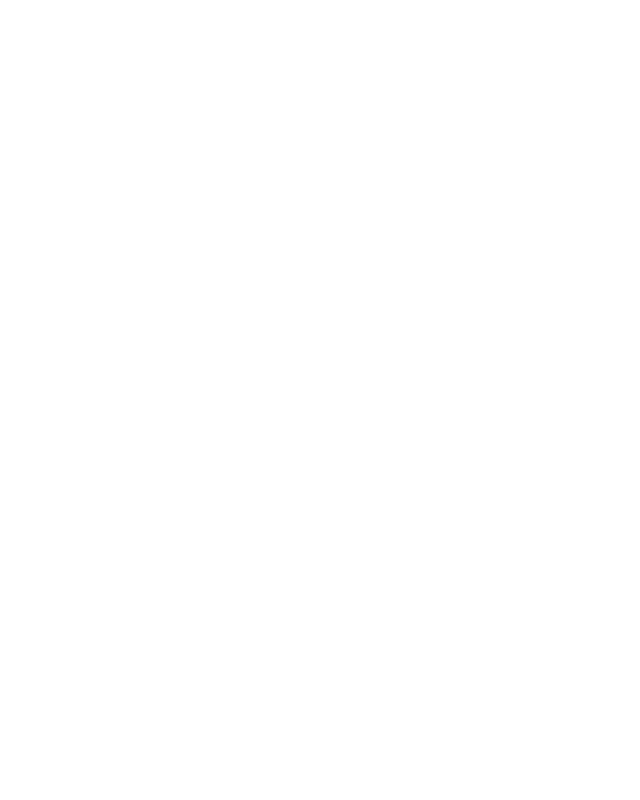
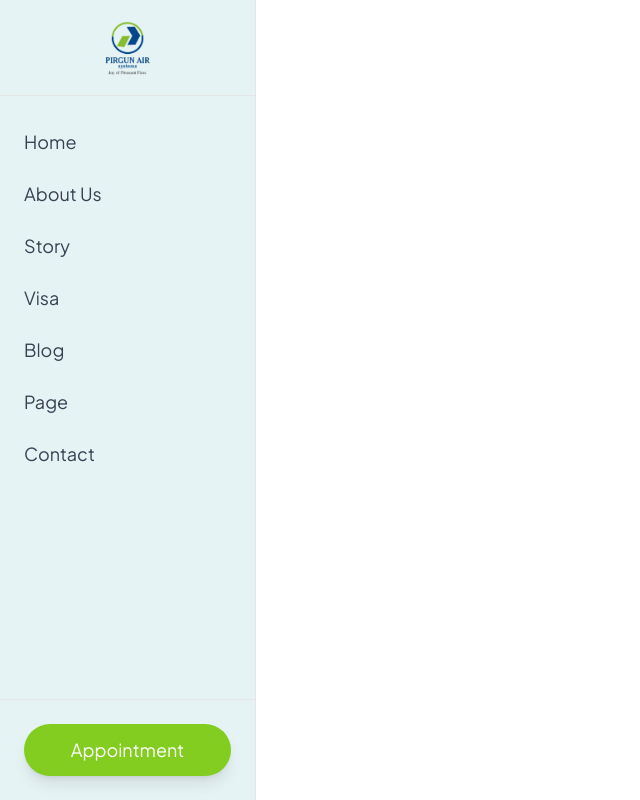
Before and after one commit to desirediv0/pirgun, a Next.js app: page / in a window 1280 px wide. Shown: the whole page, without its empty margins (0-640 px from the left). Built offline with nearby package versions, Linux system fonts and the light colour scheme.

Commit message:
Add Navbar component and integrate Plus Jakarta Sans font

```diff
--- /dev/null
+++ b/src/app/_components/Navbar.jsx
@@ -0,0 +1,149 @@
+"use client"
+
+import { useState } from "react"
+import { motion, AnimatePresence } from "framer-motion"
+import { Menu, X } from "lucide-react"
+import Link from "next/link"
+import Image from "next/image"
+
+const menuItems = [
+  { name: "Home", href: "/" },
+  { name: "About Us", href: "/about" },
+  { name: "Story", href: "/story" },
+  { name: "Visa", href: "/visa" },
+  { name: "Blog", href: "/blog" },
+  { name: "Page", href: "/page" },
+  { name: "Contact", href: "/contact" },
+]
+
+export default function Navbar() {
+  const [isOpen, setIsOpen] = useState(false)
+
+  return (
+    <>
+      {/* Desktop Sidebar */}
+      <motion.nav
+        initial={{ x: -300 }}
+        animate={{ x: 0 }}
+        className="hidden md:flex flex-col fixed left-0 top-0 h-screen w-64 bg-[#E6F3F5] border-r"
+      >
+        <div className="h-24 flex items-center justify-center border-b ">
+          <motion.div whileHover={{ scale: 1.05 }} className="w-40 h-16 relative">
+            <Image src="/logo.png" layout="fill" objectFit="contain" alt="Logo" />
+          </motion.div>
+        </div>
+
+        <div className="flex flex-col flex-1 px-6 py-8">
+          <ul className="space-y-6">
+            {menuItems.map((item) => (
+              <motion.li
+                key={item.name}
+                whileHover={{ x: 10, color: "#83CD20" }}
+                transition={{ type: "spring", stiffness: 300 }}
+                className="text-lg font-medium text-gray-700"
+              >
+                <Link href={item.href}>{item.name}</Link>
+              </motion.li>
+            ))}
+          </ul>
+        </div>
+
+        <motion.div className="p-6 border-t " whileHover={{ scale: 1.02 }}>
+          <motion.button
+            className="w-full bg-[#83CD20] text-white py-3 px-4 rounded-full text-lg font-medium shadow-lg"
+            whileHover={{ scale: 1.05, backgroundColor: "#034833" }}
+            whileTap={{ scale: 0.95 }}
+          >
+            Appointment
+          </motion.button>
+        </motion.div>
+      </motion.nav>
+
+      {/* Mobile Header */}
+      <motion.header
+        initial={{ y: -100 }}
+        animate={{ y: 0 }}
+        className="md:hidden sticky top-0 left-0 right-0 h-24 bg-white shadow-lg z-50"
+      >
+        <div className="flex items-center justify-between h-full px-4">
+          <motion.button
+            whileHover={{ scale: 1.1 }}
+            whileTap={{ scale: 0.9 }}
+            onClick={() => setIsOpen(true)}
+            className="text-gray-700 p-2"
+          >
+            <Menu size={28} />
+          </motion.button>
+
+          <div className="absolute left-1/2 top-1/2 -translate-x-1/2 -translate-y-1/2">
+            <Image src="/logo.png" width={120} height={40} alt="Logo" />
+          </div>
+        </div>
+      </motion.header>
+
+      {/* Mobile Menu */}
+      <AnimatePresence>
+        {isOpen && (
+          <>
+            <motion.div
+              initial={{ opacity: 0 }}
+              animate={{ opacity: 0.5 }}
+              exit={{ opacity: 0 }}
+              onClick={() => setIsOpen(false)}
+              className="fixed inset-0 bg-black z-50 md:hidden"
+            />
+            <motion.div
+              initial={{ x: "-100%" }}
+              animate={{ x: 0 }}
+              exit={{ x: "-100%" }}
+              transition={{ type: "spring", damping: 20 }}
+              className="fixed top-0 left-0 bottom-0 w-[90%] bg-[#E6F3F5] z-50 md:hidden"
+            >
+              <div className="flex flex-col h-full">
+                <div className="h-24 flex items-center justify-between px-6 border-b ">
+                  <Image src="/logo.png" width={120} height={40} alt="Logo" />
+                  <motion.button
+                    whileHover={{ scale: 1.1 }}
+                    whileTap={{ scale: 0.9 }}
+                    onClick={() => setIsOpen(false)}
+                    className="text-gray-700 p-2"
+                  >
+                    <X size={24} />
+                  </motion.button>
+                </div>
+
+                <div className="flex-1 px-6 py-8">
+                  <ul className="space-y-6">
+                    {menuItems.map((item) => (
+                      <motion.li
+                        key={item.name}
+                        whileHover={{ x: 10, color: "#83CD20" }}
+                        transition={{ type: "spring", stiffness: 300 }}
+                        className="text-lg font-medium text-gray-700"
+                      >
+                        <Link href={item.href} onClick={() => setIsOpen(false)}>
+                          {item.name}
+                        </Link>
+                      </motion.li>
+                    ))}
+                  </ul>
+                </div>
+
+                <div className="p-6 border-t ">
+                  <motion.button
+                    className="w-full bg-[#3b895a] text-white py-3 px-4 rounded-full text-lg font-medium shadow-lg"
+                    whileHover={{ scale: 1.05, backgroundColor: "#034833" }}
+                    whileTap={{ scale: 0.95 }}
+                    onClick={() => setIsOpen(false)}
+                  >
+                    Appointment
+                  </motion.button>
+                </div>
+              </div>
+            </motion.div>
+          </>
+        )}
+      </AnimatePresence>
+    </>
+  )
+}
--- a/src/app/globals.css
+++ b/src/app/globals.css
@@ -76,3 +76,7 @@
     @apply bg-background text-foreground;
   }
 }
+
+.font-plus-jakarta-sans {
+  font-family: var(--font-plus-jakarta-sans);
+}
--- a/src/app/layout.js
+++ b/src/app/layout.js
@@ -1,5 +1,7 @@
 import localFont from "next/font/local";
 import "./globals.css";
+import Navbar from "./_components/Navbar";
+import { Plus_Jakarta_Sans } from "next/font/google";
 
 const geistSans = localFont({
   src: "./fonts/GeistVF.woff",
@@ -12,6 +14,12 @@
   weight: "100 900",
 });
 
+const PlusJakartaSans = Plus_Jakarta_Sans({
+  subsets: ["latin"],
+  variable: "--font-plus-jakarta-sans",
+  weight: ["200", "400", "600", "700", "800"],
+});
+
 export const metadata = {
   title: "Create Next App",
   description: "Generated by create next app",
@@ -21,9 +29,14 @@
   return (
     <html lang="en">
       <body
-        className={`${geistSans.variable} ${geistMono.variable} antialiased`}
+        className={`${geistSans.variable} ${geistMono.variable} ${PlusJakartaSans.variable} antialiased font-plus-jakarta-sans`}
       >
-        {children}
+      <Navbar />
+      <main className="md:pl-64">
+        <div className="mx-auto p-2">{children}</div>
+      </main>
+
+
       </body>
     </html>
   );
```
